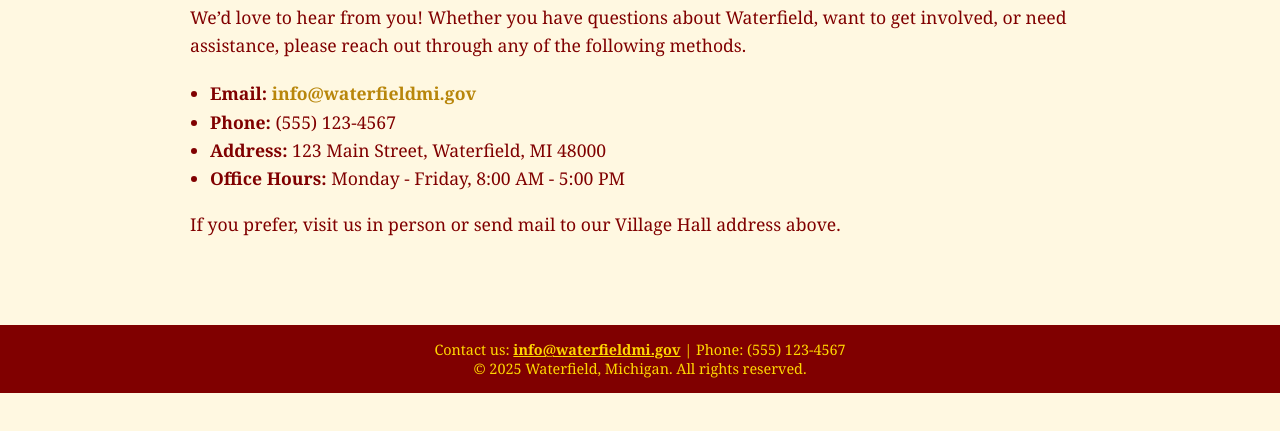
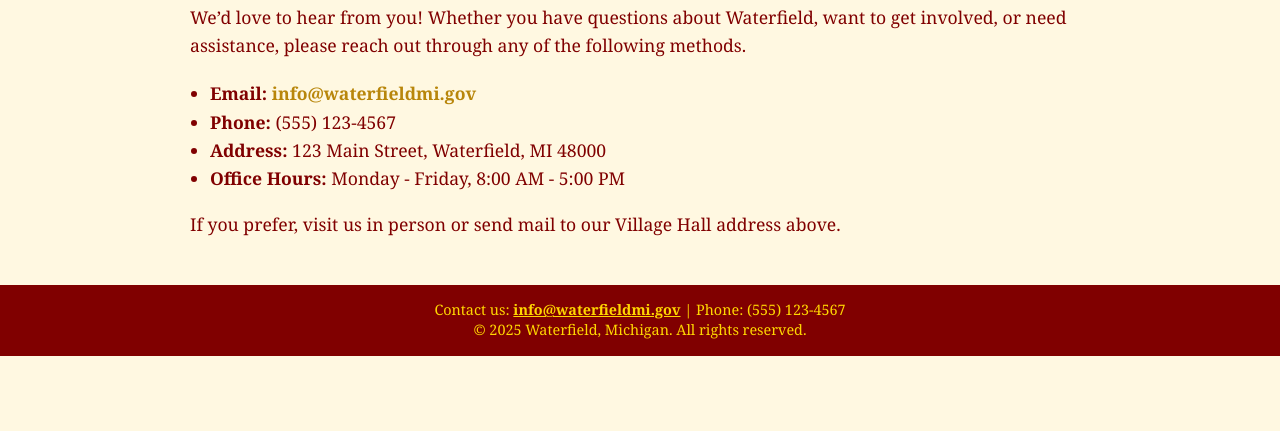
Before and after one commit to leelandlapp/Waterfield-website, a plain HTML site: page contact.html in a window 1280 px wide. Shown: the part 291-722 px from the top of the page. Drawn offline with Linux system fonts and the light colour scheme.

Commit message:
Update contact.html

```diff
--- a/contact.html
+++ b/contact.html
@@ -116,9 +116,19 @@
   </div>
   <p>If you prefer, visit us in person or send mail to our Village Hall address above.</p>
 </main>
-  <footer style="background:#800000; color:#ffd700; text-align:center; padding:15px; font-family:'Georgia', serif; font-size:0.9em; margin-top:40px;">
-    Contact us: <a href="mailto:info@waterfieldmi.gov" style="color:#ffd700; text-decoration:underline;">info@waterfieldmi.gov</a> | Phone: (555) 123-4567<br />
-    &copy; 2025 Waterfield, Michigan. All rights reserved.
-  </footer>
+ <footer style="
+  background: #800000;      /* maroon background */
+  color: #ffd700;           /* gold text */
+  text-align: center;
+  padding: 15px;
+  font-family: 'Georgia', serif;
+  font-size: 0.9em;
+  margin: 0;                /* no margin */
+  line-height: 1.4;         /* tight line height */
+">
+  Contact us: <a href="mailto:info@waterfieldmi.gov" style="color:#ffd700; text-decoration: underline;">info@waterfieldmi.gov</a> | Phone: (555) 123-4567<br />
+  &copy; 2025 Waterfield, Michigan. All rights reserved.
+</footer>
+
 </body>
 </html>
```
